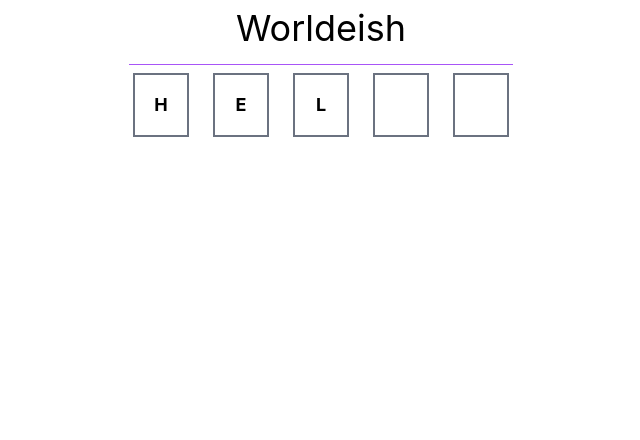
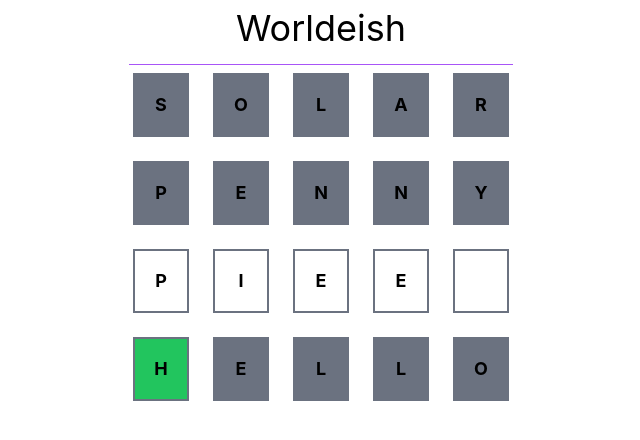
Before and after one commit to MCSeal/wordleish, a React (Vite) app: page / in a window 1280 px wide. Shown: the top 440 px of the page, without its empty margins (319-959 px from the left). Built offline with nearby package versions, Linux system fonts and the light colour scheme.

Commit message:
added styling for hits

```diff
--- a/src/App.tsx
+++ b/src/App.tsx
@@ -9,8 +9,13 @@ function App() {
   return (
     <div className="mx-auto w-96">
     <header className="border-b border-purple-500 pb-4 my-2"><h1 className="text-4xl text-center">Worldeish</h1></header>
-      <main>
-        <WordRow letters="hel"/>
+      <main className="grid grid-rows-6 gap-6">
+         <WordRow letters="solar"/>
+        <WordRow letters="penny"/>
+        <WordRow letters="piee"/>
+        <WordRow letters="hello"/>
+
+
       </main>
     </div>
   )
--- a/src/WordRow.tsx
+++ b/src/WordRow.tsx
@@ -1,4 +1,8 @@
+import {computeGuess, LetterState} from './word-utils.ts'
+
+
 const LETTER_LENGTH = 5;
+
 
 interface WordRowProps {
     letters: string;
@@ -6,12 +10,16 @@ interface WordRowProps {
 
 function WordRow({letters: lettersProp =""}: WordRowProps) {
     const lettersRemaining = LETTER_LENGTH - lettersProp.length;
-    //make new array with empty letters if not enought submitter
+    //make new array with empty letters if not enought submitted, fixes issue of not adding everything
     const letters = lettersProp.split('').concat(Array(lettersRemaining).fill(''))
+
+   const guessStates = computeGuess(lettersProp);
+
+
     return (
     <div className= "grid grid-cols-5 gap-4">
-        {letters.map((char) => (
-            <CharacterCubes key={char} value={char} />
+        {letters.map((char, index) => (
+            <CharacterCubes key={index} value={char} state={guessStates[index]} />
         ))}
     </div>
     )
@@ -19,14 +27,25 @@ function WordRow({letters: lettersProp =""}: WordRowProps) {
 
 interface CharacterBoxProps {
     value :string;
+    state?: letterState;
 }
 
-function CharacterCubes ({value} : CharacterBoxProps) {
+function CharacterCubes ({value, state} : CharacterBoxProps) {
+    const stateStyles = state == null ? '' : characterStateStyles[state];
     return(
-    <div className="inline-block border-2 mx-1 border-solid border-gray-500 p-4 uppercase text-lg font-bold text-center">
+    <div className={`inline-block border-2 mx-1 border-solid border-gray-500 p-4 uppercase text-lg font-bold text-center ${stateStyles}`}>
         {value}
     </div>
     )
 }
 
+
+
+const characterStateStyles = {
+    [LetterState.Miss]: 'bg-gray-500',
+    [LetterState.Present]: 'bg-yellow-500',
+    [LetterState.Match]: 'bg-green-500',
+};
+
+
 export default WordRow
--- a/src/word-utils.ts
+++ b/src/word-utils.ts
@@ -1,10 +1,83 @@
-import wordBank from './word-bank.json'
+import wordBank from './word-bank.json';
+
+export enum LetterState {
+  Miss, // Letter doesn't exist at all
+  Present, // Letter exists but wrong location
+  Match, // Letter exists and is in the right location
+}
 
 
-export default function getRandomWord() {
-    const randomIndex = Math.floor(Math.random() * wordBank.length);
 
-    return wordBank[randomIndex]
+const word = getRandomWord();
+console.log(word)
+export function computeGuess(
+  guess: string,
+  answerString: string = word
+): LetterState[] {
+  const result: LetterState[] = [];
 
+  if (guess.length !== answerString.length) {
+    return result;
+  }
 
+  const answer = answerString.split('');
+
+  const guessAsArray = guess.split('');
+
+  const answerLetterCount: Record<string, number> = {};
+
+  // alternative approaches to this logic
+  // https://github.com/rauchg/wordledge/blob/main/pages/_middleware.ts#L46-L69
+
+  guessAsArray.forEach((letter, index) => {
+    const currentAnswerLetter = answer[index];
+
+    answerLetterCount[currentAnswerLetter] = answerLetterCount[
+      currentAnswerLetter
+    ]
+      ? answerLetterCount[currentAnswerLetter] + 1
+      : 1;
+
+    if (currentAnswerLetter === letter) {
+      result.push(LetterState.Match);
+    } else if (answer.includes(letter)) {
+      result.push(LetterState.Present);
+    } else {
+      result.push(LetterState.Miss);
+    }
+  });
+
+  result.forEach((curResult, resultIndex) => {
+    if (curResult !== LetterState.Present) {
+      return;
+    }
+
+    const guessLetter = guessAsArray[resultIndex];
+
+    answer.forEach((currentAnswerLetter, answerIndex) => {
+      if (currentAnswerLetter !== guessLetter) {
+        return;
+      }
+
+      if (result[answerIndex] === LetterState.Match) {
+        result[resultIndex] = LetterState.Miss;
+      }
+
+      if (answerLetterCount[guessLetter] <= 0) {
+        result[resultIndex] = LetterState.Miss;
+      }
+    });
+
+    answerLetterCount[guessLetter]--;
+  });
+
+  return result;
 }
+
+export function getRandomWord(): string {
+  return wordBank.valid[Math.floor(Math.random() * wordBank.valid.length)];
+}
+
+export function isValidWord(word: string): boolean {
+  return wordBank.valid.concat(wordBank.invalid).includes(word);
+}
```
Also changed, not shown: 1 other file (tests, documents, lock files or other folders).
